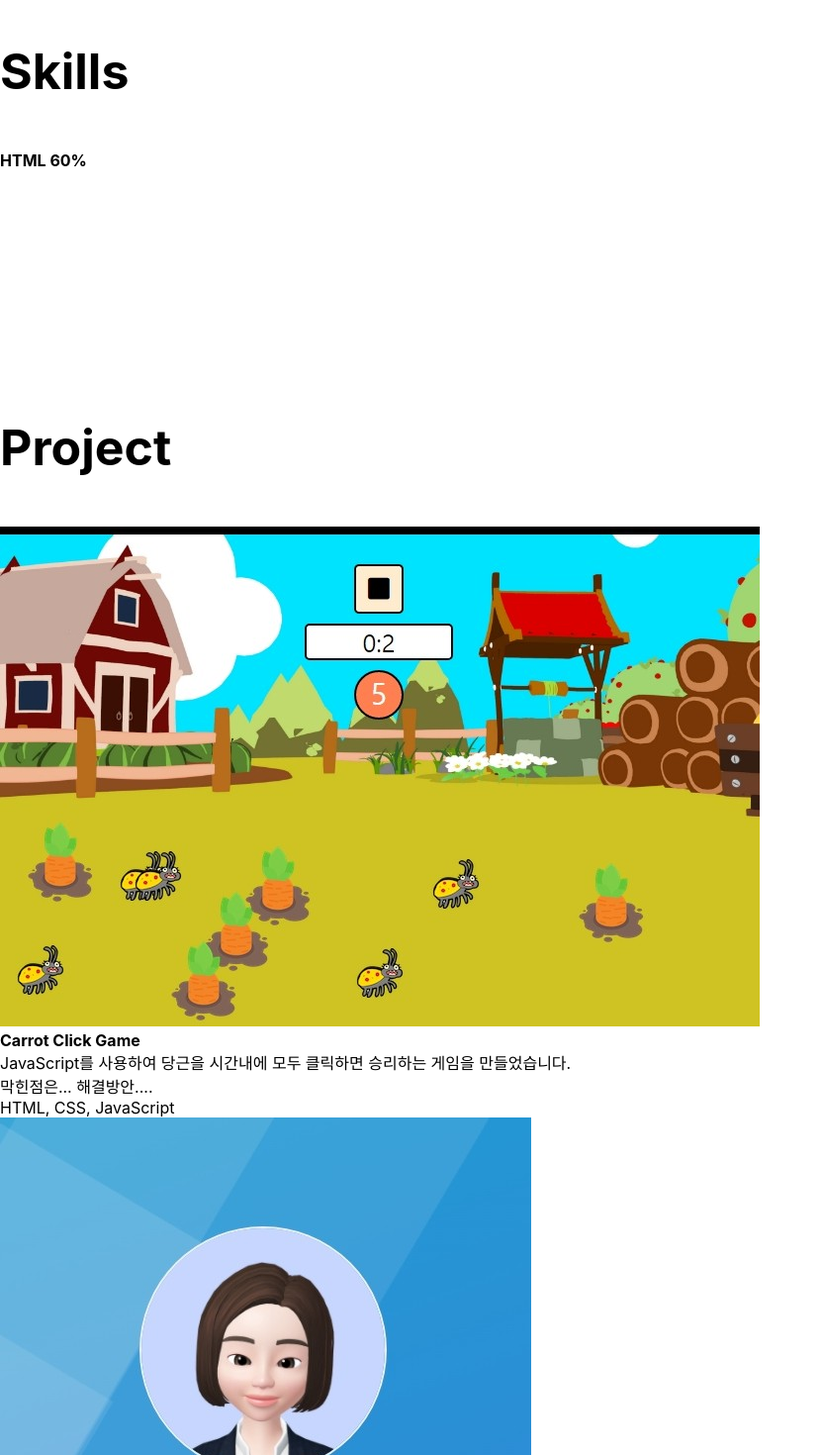
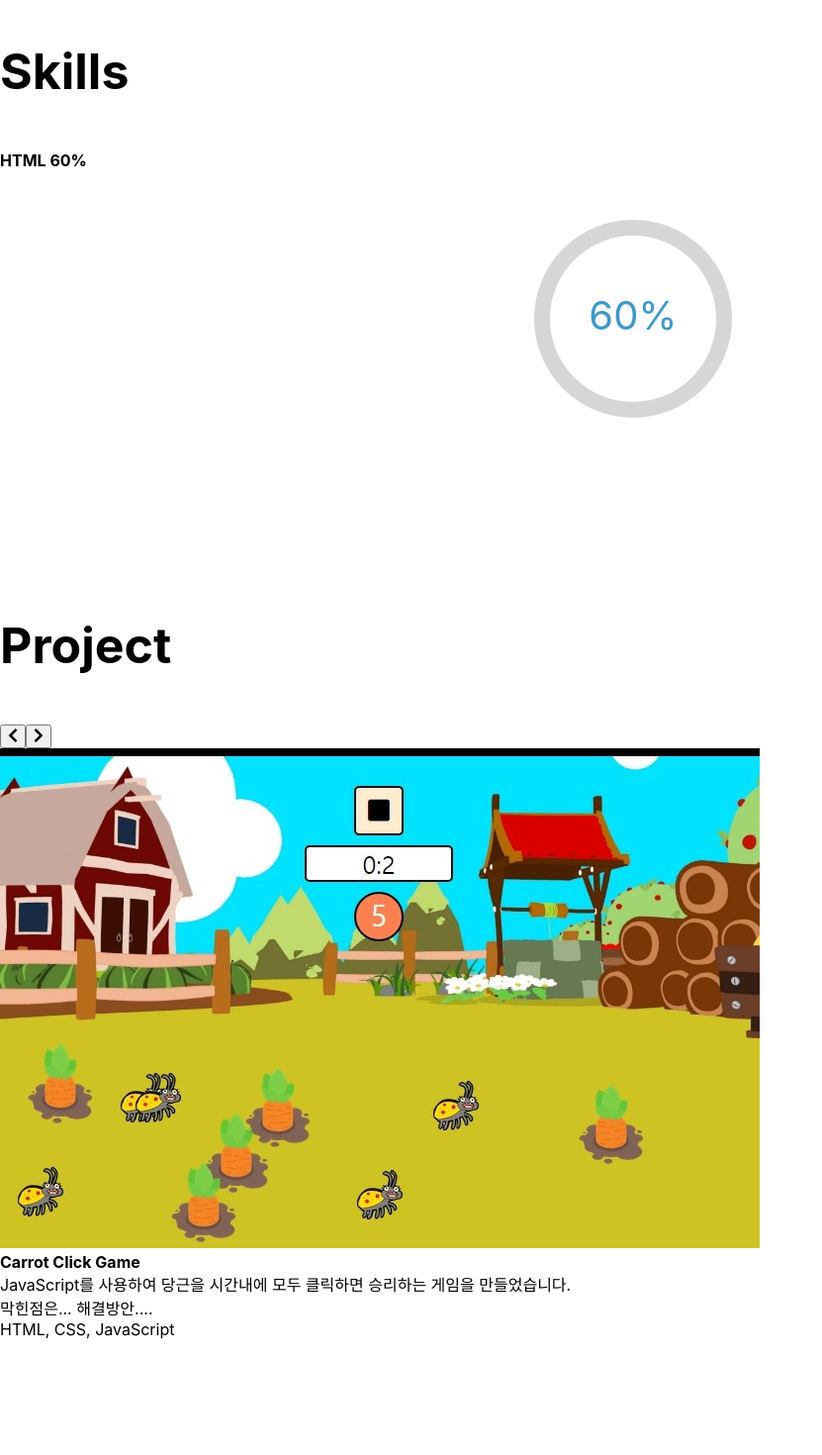
Before and after one commit to heyji-ten/portfolio-react, a React (Create React App) app in the folder portfolio/: page / in a window 1280 px wide. Shown: the part 1330-2800 px from the top of the page at 99% size, without its empty margins (0-831 px from the left). Built offline with nearby package versions, Linux system fonts and the light colour scheme.

Commit message:
Project slider
프로젝트 슬라이더부분 onClick으로 넘어갈 수 있도록 코딩

```diff
--- a/portfolio/package.json
+++ b/portfolio/package.json
@@ -3,11 +3,16 @@
   "version": "0.1.0",
   "private": true,
   "dependencies": {
+    "@fortawesome/fontawesome-svg-core": "^1.2.36",
+    "@fortawesome/free-solid-svg-icons": "^5.15.4",
+    "@fortawesome/react-fontawesome": "^0.1.16",
     "@testing-library/jest-dom": "^5.16.1",
     "@testing-library/react": "^12.1.2",
     "@testing-library/user-event": "^13.5.0",
+    "axios": "^0.25.0",
     "node-sass": "^7.0.1",
     "react": "^17.0.2",
+    "react-circular-progressbar": "^2.0.4",
     "react-dom": "^17.0.2",
     "react-router-dom": "^6.2.1",
     "react-scripts": "5.0.0",
--- a/portfolio/src/App.js
+++ b/portfolio/src/App.js
@@ -5,12 +5,52 @@ import './App.css';
 import styled from 'styled-components';
 import './main.scss';
 import Profile from './profile.png';
+import { CircularProgressbar, buildStyles } from 'react-circular-progressbar';
+import 'react-circular-progressbar/dist/styles.css';
+
+import ReactDOM from 'react-dom'
+import { FontAwesomeIcon } from '@fortawesome/react-fontawesome'
+import { faChevronRight,faChevronLeft } from '@fortawesome/free-solid-svg-icons'
+import axios from 'axios';
 
 import Data from './project-data.js';
 
+// Animation
+import ChangingProgressProvider from "./ChangingProgressProvider";
+
+
 function App() {
 
-  let [project, projectFix] = useState(Data);
+  let [project, setProject] = useState(Data);
+
+  let [slider, setSlider] = useState(0);
+
+  let count = Object.keys(project).length;
+
+  const right = <FontAwesomeIcon icon={faChevronRight} />
+  const left = <FontAwesomeIcon icon={faChevronLeft} />
+
+
+  function leftBtn() {
+
+    if (slider > 0) {
+      var projectCopy = (project[slider].id-1);
+      setSlider(projectCopy);
+    } else {
+      setSlider((count-1));
+    }
+  }
+
+  function rightBtn() {
+
+    if (slider < (count-1)){
+    var projectCopy = (project[slider].id+1);
+    setSlider(projectCopy);
+  } else {
+    setSlider(0);
+  }
+}
+
 
   return (
     <div className="App">
@@ -57,9 +97,9 @@ function App() {
                 <p className='about-me'>안녕하세요. 주니어 프론트엔드 개발자 남궁혜지입니다. ~~~~~자기소개부분입니다.</p>
                 <p>인천재능대학교</p>
                 <p>컴퓨터정보과 졸업</p>
-                <div className='but-box'>
+                <div className='btn-box'>
                   <a href='이력서.pdf' download>이력서PDF</a>
-                  <a href="https://github.com/heyji-ten" target="_blank">깃허브(아이콘)</a>
+                  <a href="https://github.com/heyji-ten" target="_blank">GIT</a>
                 </div>
               </div>
             </div>
@@ -83,7 +123,19 @@ function App() {
             <div className='skill'>
               <h3>HTML <span className='paercent'>60%</span></h3>
               <div className='skill-bar'>
-                <div className="progress" data-percent="60">
+                <div className="progress">
+                <ChangingProgressProvider values={[0, 60]}>
+        {percentage => (
+          <CircularProgressbar
+            value={percentage}
+            text={`${60}%`}
+            styles={buildStyles({
+              pathTransition:
+                percentage === 0 ? "none" : "stroke-dashoffset 0.5s ease 0s"
+            })}
+          />
+        )}
+      </ChangingProgressProvider>
                   <span></span>
                 </div>
               </div>
@@ -96,13 +148,13 @@ function App() {
           <div className='sec-box'>
             <h2>Project</h2>
             <div className='slider'>
-            {
-              project.map((a,i)=>{
-              return <Project project={project[i]} i={i} key={i} />
-            })
-            }
 
-            {/* 1. < 클릭시 a.id값이 -1됨. > 클릭시 a.id값이 +1 됨
+              <button className='left-btn' onClick={leftBtn}>{left}</button>
+              <button className='right-btn' onClick={rightBtn}>{right}</button>
+
+              <Project slider={slider} project={project}/>
+
+            {/* 1. < 클릭시 a.id값이 -1됨. > 클릭시 a.id값이 +1 됨 - ok
             2. 0에서 < 누르면 가장 높은 id값으로 이동
             3. 가장높은 id값에서 > 를 누르면 0으로 이동 */}
 
@@ -151,13 +203,14 @@ function App() {
 function Project(props) {
   return (
     <div className='project-container'>
-      <img src={'/preview/preview' + (props.i+1) + '.jpg'}></img>
-      <h4>{props.project.title}</h4>
-      <p>{props.project.content}</p>
-      <p>{props.project.explain}</p>
-      <p>{props.project.language}</p>
+      <img src={'/preview/preview' + (props.slider+1) + '.jpg'}></img>
+      <h4>{props.project[props.slider].title}</h4>
+      <p>{props.project[props.slider].content}</p>
+      <p>{props.project[props.slider].explain}</p>
+      <p>{props.project[props.slider].language}</p>
     </div>
   )
 }
 
+
 export default App;
--- /dev/null
+++ b/portfolio/src/ChangingProgressProvider.js
@@ -0,0 +1,25 @@
+import React from "react";
+
+class ChangingProgressProvider extends React.Component {
+  static defaultProps = {
+    interval: 1000
+  };
+
+  state = {
+    valuesIndex: 0
+  };
+
+  componentDidMount() {
+    setInterval(() => {
+      this.setState({
+        valuesIndex: (this.state.valuesIndex + 1) % this.props.values.length
+      });
+    }, this.props.interval);
+  }
+
+  render() {
+    return this.props.children(this.props.values[this.state.valuesIndex]);
+  }
+}
+
+export default ChangingProgressProvider;
```
Also changed, not shown: 1 other file (tests, documents, lock files or other folders).
